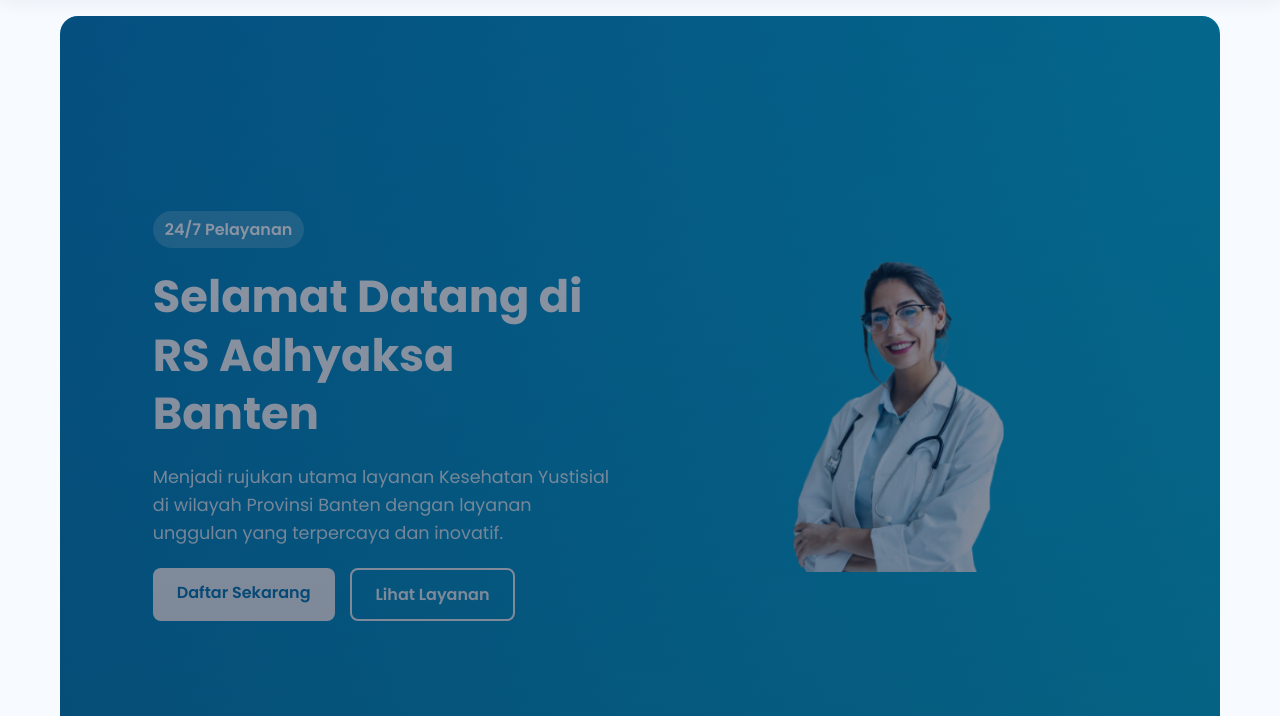
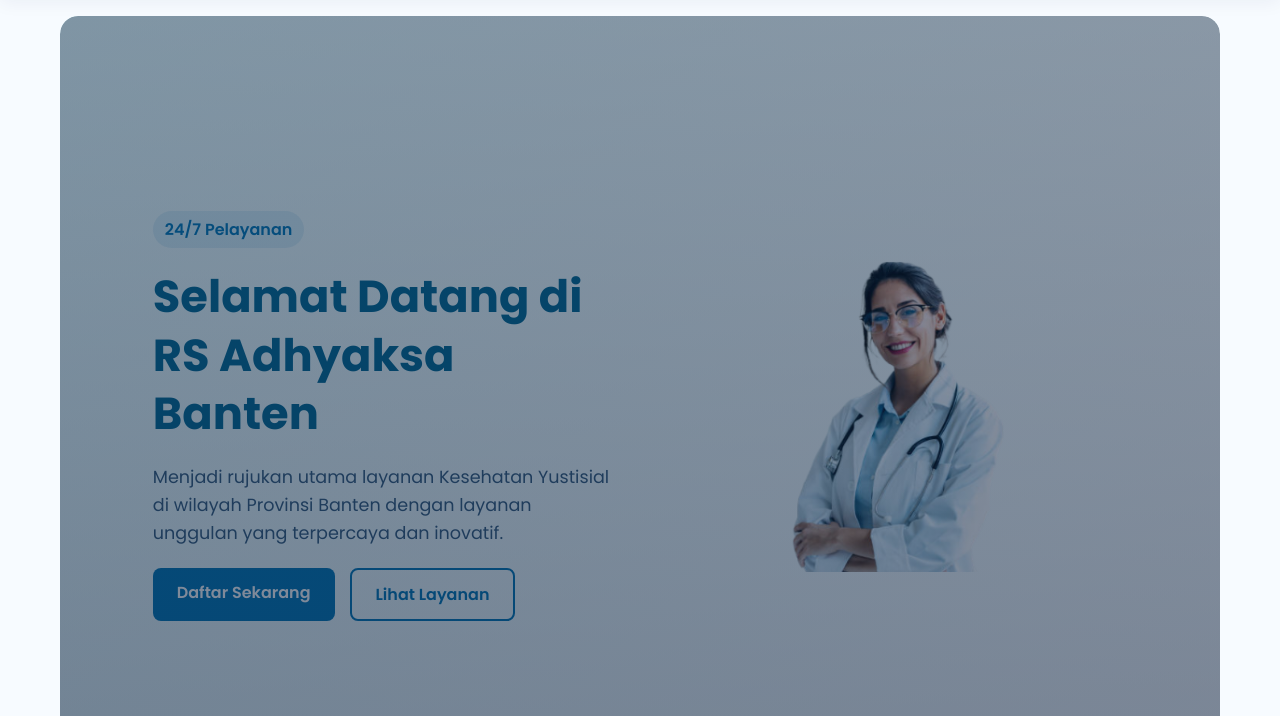
Before and after one commit to Zlog-afk/Adhyaksa, a plain HTML site: page index.html in a window 1280 px wide. Shown: the part 84-800 px from the top of the page. Drawn offline with nearby package versions, Linux system fonts and the light colour scheme.

Commit message:
Update index.html

```diff
--- a/index.html
+++ b/index.html
@@ -248,8 +248,9 @@
   align-items: center;
   justify-content: center;
   min-height: 100vh;
-  background: linear-gradient(120deg, #0077b6 0%, #00b4d8 100%);
-  color: #fff;
+  /* 🎨 Warna lebih lembut dan modern */
+  background: linear-gradient(135deg, #e0f7fa 0%, #ffffff 100%);
+  color: #0a3d62;
   overflow: hidden;
   padding: 0 8%;
 }
@@ -273,11 +274,12 @@
   font-size: 2.8rem;
   line-height: 1.3;
   margin: 20px 0;
+  color: #006994;
 }
 
 .hero-text p {
   font-size: 1.1rem;
-  color: rgba(255,255,255,0.9);
+  color: #355c7d;
 }
 
 .hero-buttons {
@@ -288,7 +290,20 @@
 }
 
 .btn-primary {
-  background: #fff;
+  background: #0077b6;
+  color: #fff;
+  padding: 12px 24px;
+  border-radius: 8px;
+  font-weight: 600;
+  text-decoration: none;
+  transition: 0.3s;
+}
+.btn-primary:hover {
+  background: #0096c7;
+}
+
+.btn-outline {
+  border: 2px solid #0077b6;
   color: #0077b6;
   padding: 12px 24px;
   border-radius: 8px;
@@ -296,27 +311,15 @@
   text-decoration: none;
   transition: 0.3s;
 }
-.btn-primary:hover {
+.btn-outline:hover {
   background: #caf0f8;
-}
-
-.btn-outline {
-  border: 2px solid #fff;
-  color: #fff;
-  padding: 12px 24px;
-  border-radius: 8px;
-  font-weight: 600;
-  text-decoration: none;
-  transition: 0.3s;
-}
-.btn-outline:hover {
-  background: rgba(255,255,255,0.15);
 }
 
 .badge {
   display: inline-block;
   padding: 6px 12px;
-  background: rgba(255,255,255,0.2);
+  background: rgba(0, 119, 182, 0.1);
+  color: #0077b6;
   border-radius: 20px;
   font-weight: 600;
 }
```
